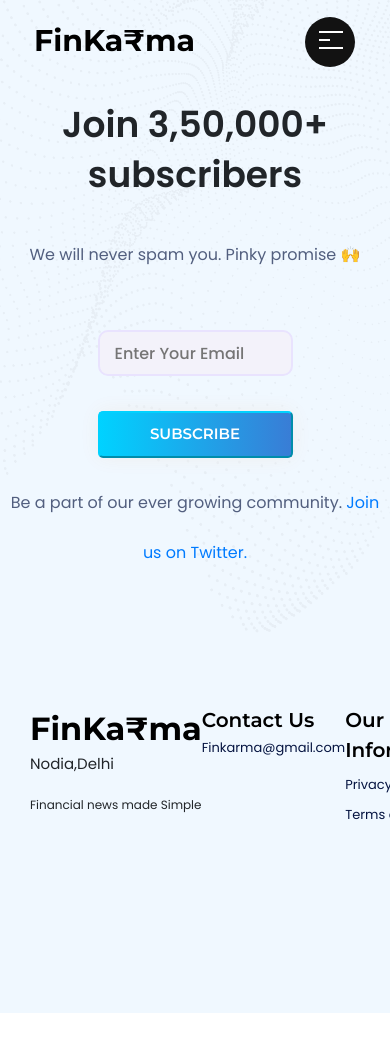
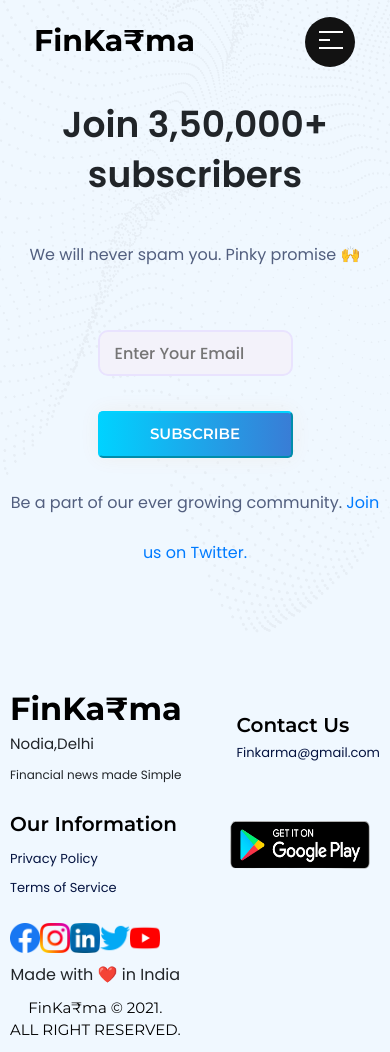
Before and after one commit to AnkitRajCode/Finkarma, a React (Create React App) app: page /subscribe in a window 390 px wide. Before the commit the page ends 1013 px from the top, so only its background shows below. Built offline with nearby package versions, Linux system fonts and the light colour scheme.

Commit message:
footer upadted

```diff
--- a/src/components/Footer.js
+++ b/src/components/Footer.js
@@ -31,10 +31,10 @@
                 </div>
                 <div className="footerDiv">
                     <a target="_blank" rel="noopener noreferrer" href="https://www.facebook.com/Finkarma.in"><img src={facebook} alt="Facebook" className="SocialMediaLogo"/></a>
-                    <a target="_blank" rel="noopener noreferrer" href="https://www.instagram.com/finkarma.in/"><img src={instagram} alt="Instagram" className="SocialMediaLogo ml-3"/></a>
-                    <a target="_blank" rel="noopener noreferrer" href="https://www.linkedin.com/company/74031084"><img src={linkedin} alt="Linkedin" className="SocialMediaLogo ml-3"/></a>
-                    <a target="_blank" rel="noopener noreferrer" href="https://twitter.com/finkarmaIN"><img src={twitter} alt="Twitter" className="SocialMediaLogo ml-3"/></a>
-                    <a target="_blank" rel="noopener noreferrer" href="https://www.youtube.com/channel/UCaEFrIpHFPzvlHSJoBwZsyw"><img src={youtube} alt="Youtube" className="SocialMediaLogo ml-3"/></a>
+                    <a target="_blank" rel="noopener noreferrer" href="https://www.instagram.com/finkarma.in/"><img src={instagram} alt="Instagram" className="SocialMediaLogo ml-sm-5 ml-md-3"/></a>
+                    <a target="_blank" rel="noopener noreferrer" href="https://www.linkedin.com/company/74031084"><img src={linkedin} alt="Linkedin" className="SocialMediaLogo ml-sm-5 ml-md-3"/></a>
+                    <a target="_blank" rel="noopener noreferrer" href="https://twitter.com/finkarmaIN"><img src={twitter} alt="Twitter" className="SocialMediaLogo ml-sm-5 ml-md-3"/></a>
+                    <a target="_blank" rel="noopener noreferrer" href="https://www.youtube.com/channel/UCaEFrIpHFPzvlHSJoBwZsyw"><img src={youtube} alt="Youtube" className="SocialMediaLogo ml-sm-5 ml-md-3"/></a>
                     <div className="SignOffLines">Made with ❤️ in India</div>
                     <div className="copyright">FinKa₹ma © 2021.<br/> ALL RIGHT RESERVED.</div>
                 </div>
--- a/src/css/Footer.css
+++ b/src/css/Footer.css
@@ -60,3 +60,34 @@
     font-size: 15px;
     margin-top: 10px;
 }
+
+@media only screen and (max-width: 500px) {
+    .footer{
+        display: flex;
+        flex-direction: row ;
+        flex-wrap: wrap;
+        padding: 10px;
+    }
+    .playStore{
+        width: 160px;
+        height: 72px;
+    }
+    .footerDiv{
+        margin-top: 25px;
+    }
+    .footerSlogan{
+        margin-top: 10px;
+    }
+    .SignOffLines{
+        margin-top: 10px;
+        text-align: center;
+    }
+    .copyright{
+        color: black;
+        font-family: 'Montserrat', sans-serif;
+        font-weight: 400;
+        font-size: 15px;
+        margin-top: 10px;
+        text-align: center;
+    }
+}
```
